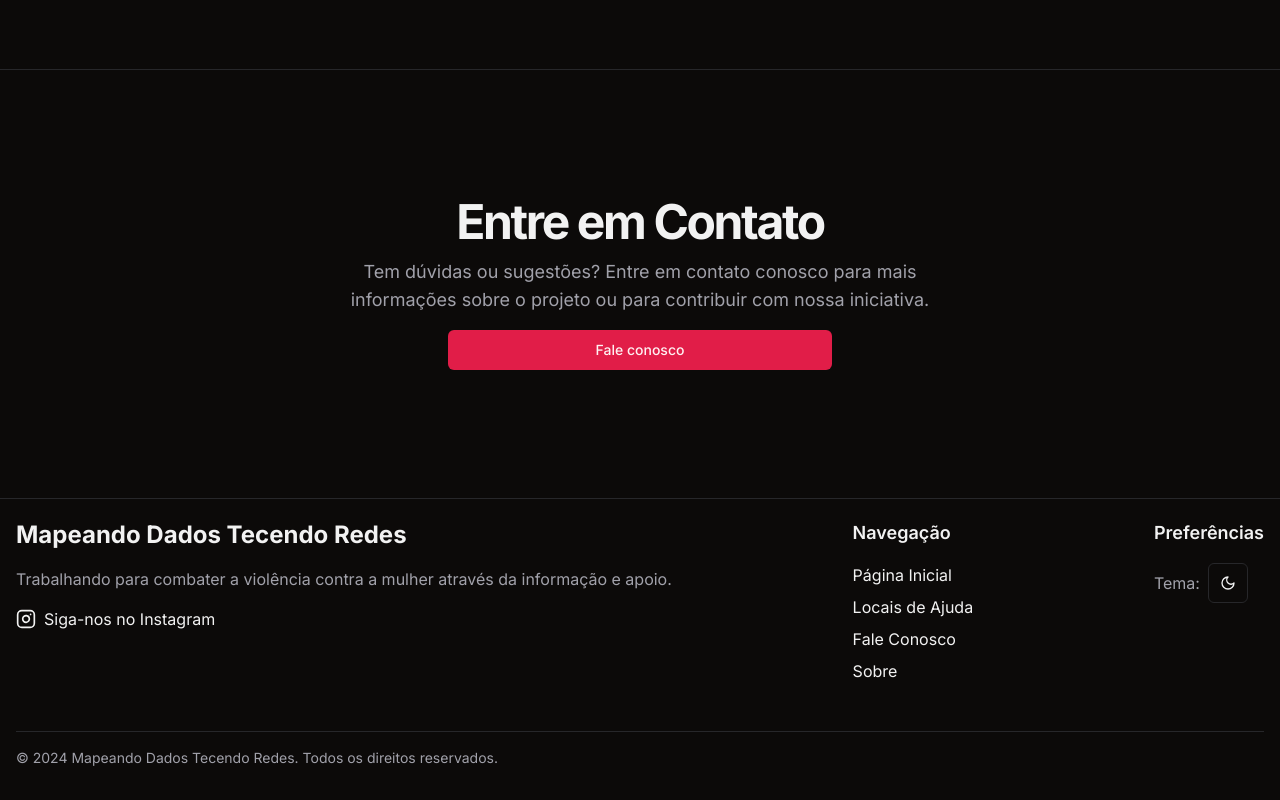
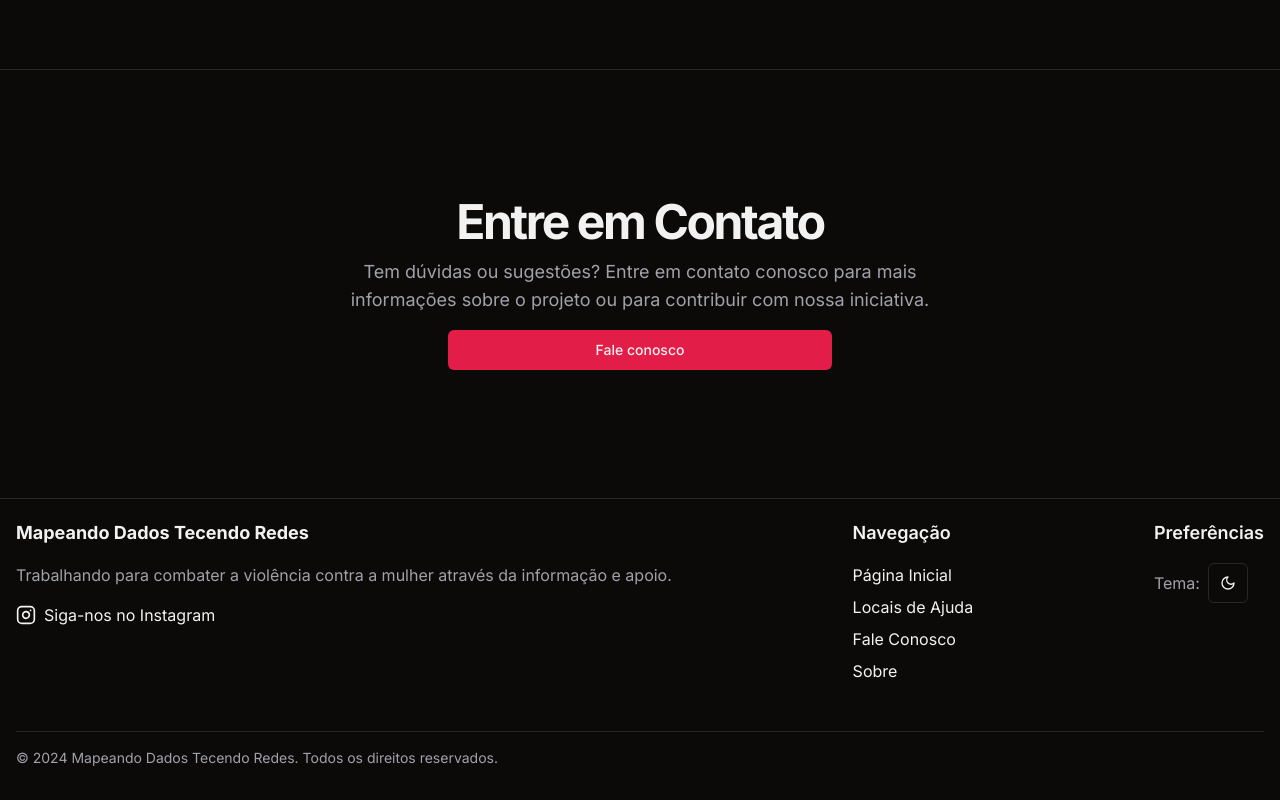
Before and after one commit to Mapeando-Dados-Tecendo-Redes/website, a React (Vite) app: page / in a window 1280 px wide. Shown: the part 1968-2768 px from the top of the page. Built offline with nearby package versions, Linux system fonts and the light colour scheme.

Commit message:
fix: Corrige espaçamentos da página home e ajusta tamanho de fonte no Footer

```diff
--- a/src/components/footer/index.tsx
+++ b/src/components/footer/index.tsx
@@ -11,7 +11,7 @@ function Footer() {
       <div className="container mx-auto px-4">
         <div className="flex flex-col gap-8 md:flex-row md:justify-between">
           <div className="space-y-4">
-            <h2 className="text-2xl font-bold">Mapeando Dados Tecendo Redes</h2>
+            <h2 className="text-lg font-bold">Mapeando Dados Tecendo Redes</h2>
             <p className="text-muted-foreground">
               Trabalhando para combater a violência contra a mulher através da
               informação e apoio.
--- a/src/pages/home/apresentacao.tsx
+++ b/src/pages/home/apresentacao.tsx
@@ -3,7 +3,7 @@ import { Link } from "react-router-dom";
 
 export default function Apresentacao() {
   return (
-    <section className="w-full py-12 md:py-24 lg:py-32 xl:py-48">
+    <section className="w-full py-20 md:py-24 lg:py-32 xl:py-48">
       <div className="container mx-auto px-4 md:px-6">
         <div className="flex flex-col items-center space-y-4 text-center">
           <div className="space-y-2">
```
